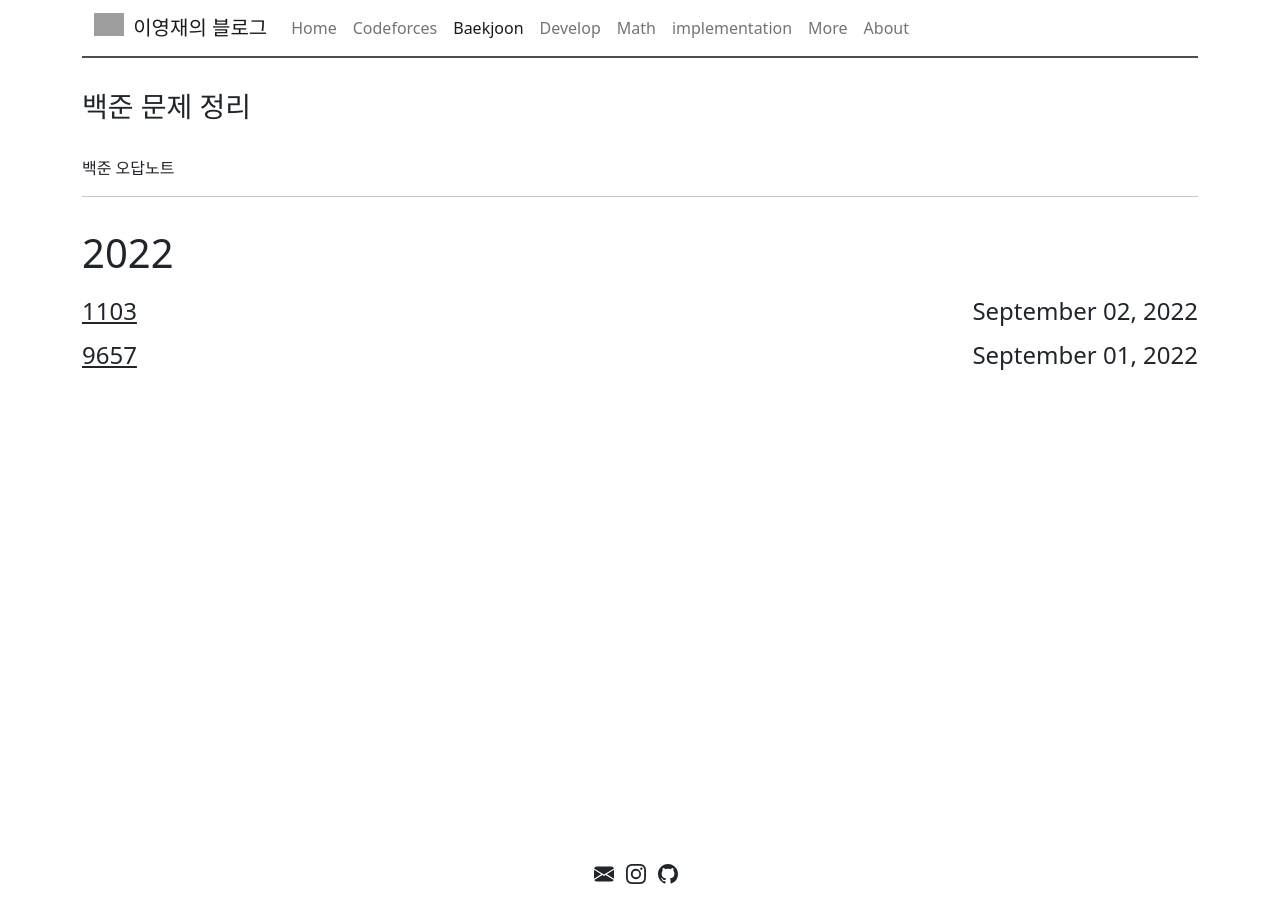
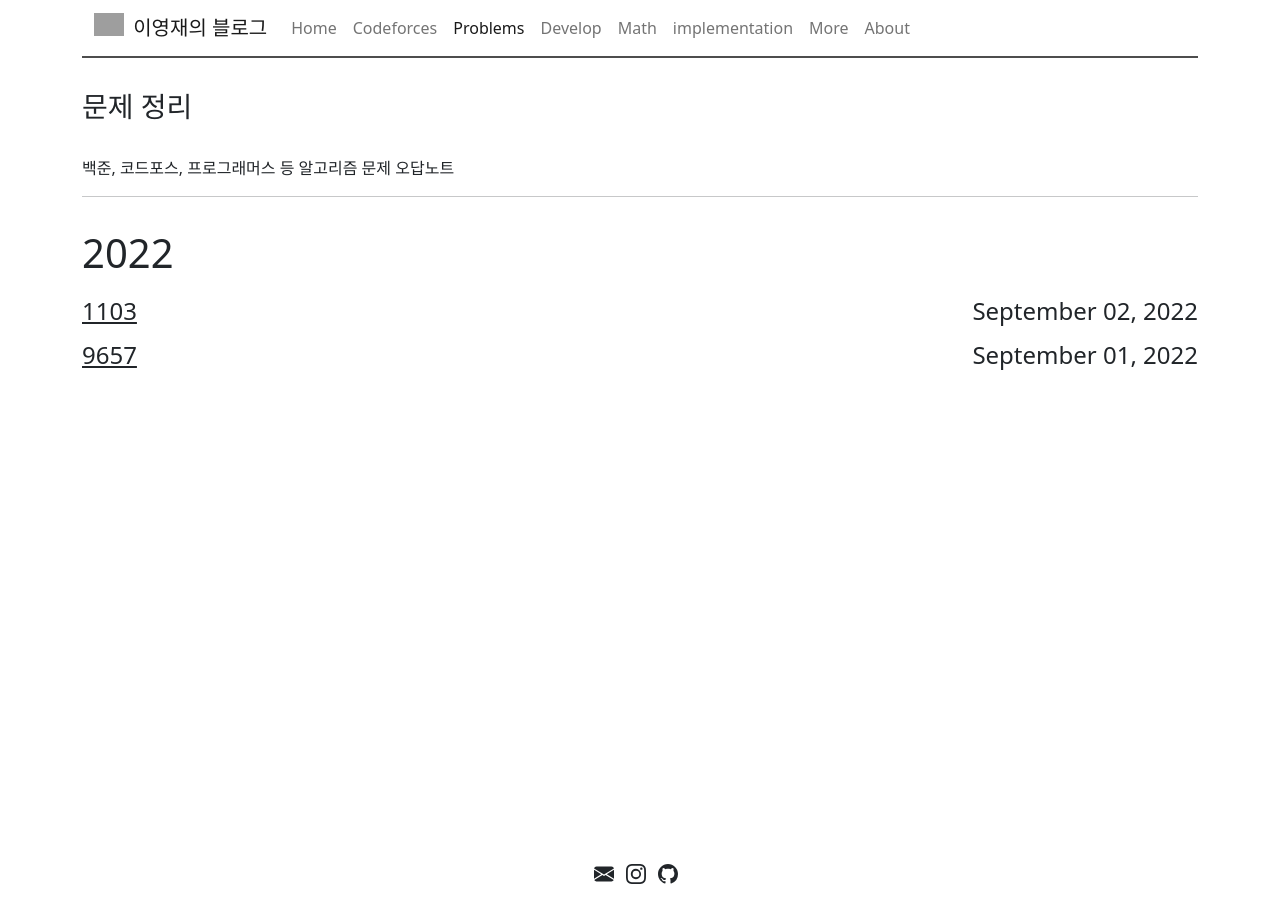
Before and after one commit to LEEYEONGJAE1/LEEYEONGJAE1.github.io, a Jekyll site: the page built from pages/problems.html, in a window 1280 px wide. Built offline with Jekyll 4.4.1, drawn with Linux system fonts in a browser that asks for light colours; grey boxes are pictures that could not be loaded.

Commit message:
20220923

```diff
--- a/_data/navigation.yml
+++ b/_data/navigation.yml
@@ -2,8 +2,8 @@
   link: /
 - name: Codeforces
   link: /pages/codeforces/
-- name: Baekjoon
-  link: /pages/baekjoon/
+- name: Problems
+  link: /pages/problems/
 - name: Develop
   link: /pages/develop/
 - name: Math
--- a/pages/baekjoon.html
+++ b/pages/problems.html
@@ -1,15 +1,15 @@
 ---
 layout: default
 ---
-<h3>백준 문제 정리</h3>
+<h3>문제 정리</h3>
 <br>
 <p>
-    백준 오답노트
+    백준, 코드포스, 프로그래머스 등 알고리즘 문제 오답노트
 </p>
 <hr>
 <div class="archive">
     {% for post in site.posts %} {% assign currDate = post.date | date: "%Y" %}
-    {% if post.baekjoon %}
+    {% if post.problem %}
     {% if currDate != date %}
     <h1 class="archive-year">{{ currDate }}</h1>
     {% assign date = currDate %}
```
Also changed, not shown: _posts/problems/2022-09-01-9657.md (renamed from _posts/baekjoon/2022-09-01-9657.md, +1 -1 lines), _posts/problems/2022-09-02-1103.md (renamed from _posts/baekjoon/2022-09-02-1103.md, +1 -1 lines).
